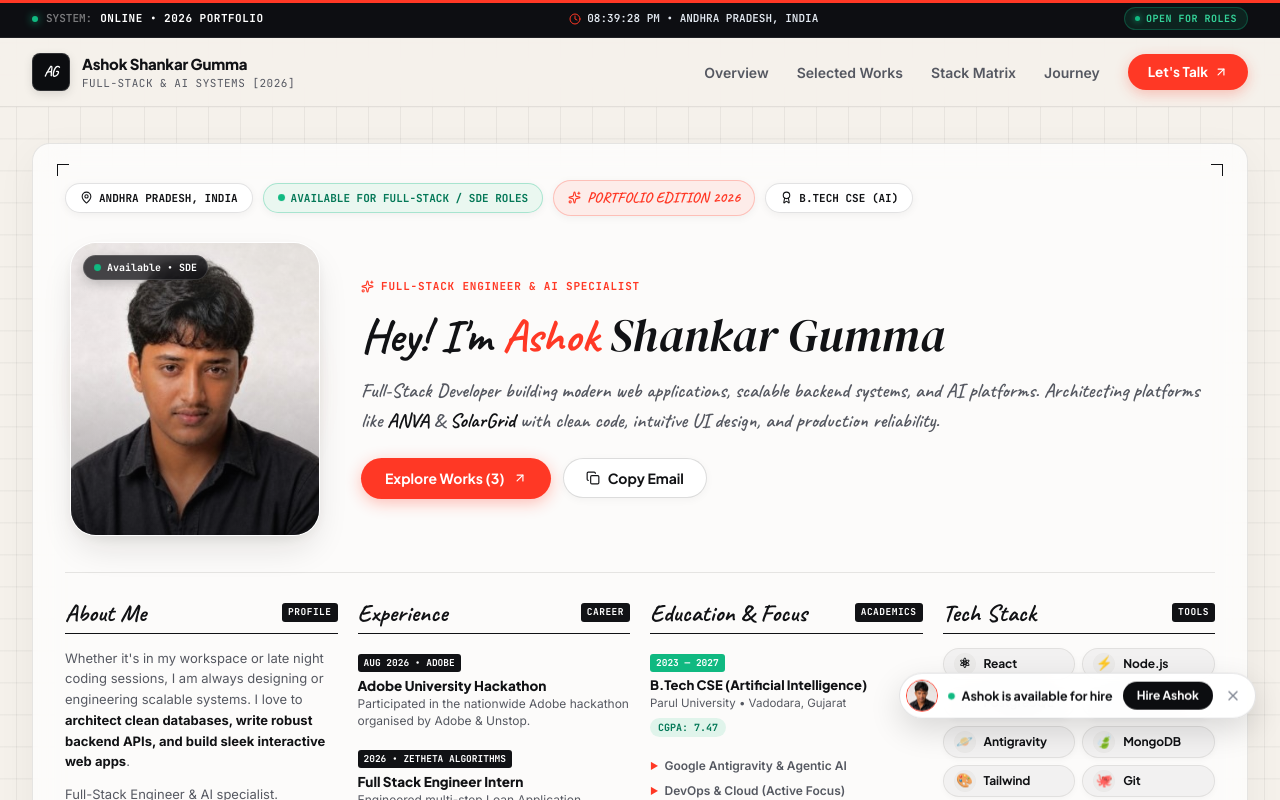
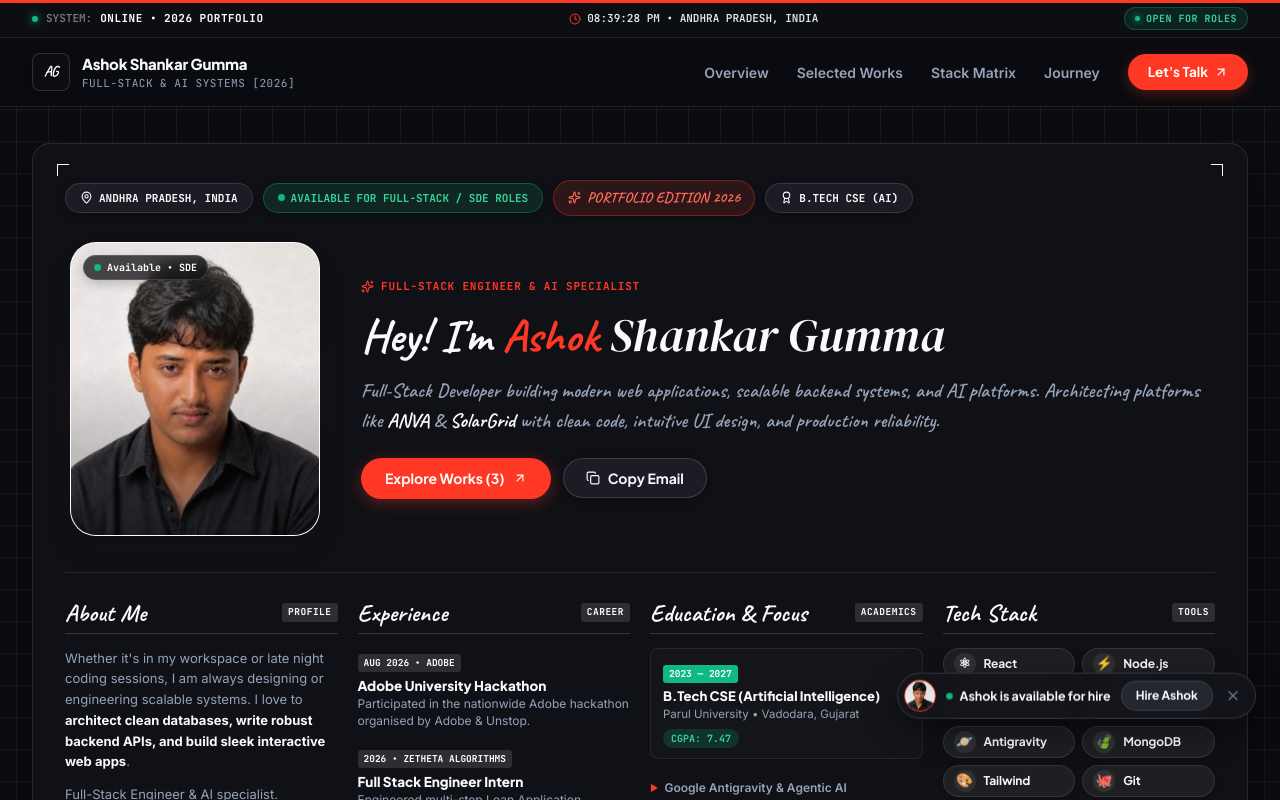
Before and after one commit to Ashok-Gumma/Portfolio, a React (Vite) app: page / in a window 1280 px wide. Shown: the top 800 px of the page. Built offline with nearby package versions, Linux system fonts and the light colour scheme.

Commit message:
feat: implement project aesthetic design system and global CSS architecture

```diff
--- a/src/App.css
+++ b/src/App.css
@@ -289,7 +289,7 @@ html.lenis, html.lenis body {
   position: absolute;
   width: 12px;
   height: 12px;
-  border-color: rgba(20, 21, 24, 0.25);
+  border-color: rgba(255, 255, 255, 0.2);
   pointer-events: none;
 }
 .dark-technical-bg .technical-corner {
@@ -337,8 +337,8 @@ html.lenis, html.lenis body {
   z-index: 100;
   backdrop-filter: blur(16px);
   -webkit-backdrop-filter: blur(16px);
-  background: rgba(245, 241, 235, 0.88);
-  border-bottom: 1px solid rgba(20, 21, 24, 0.08);
+  background: rgba(11, 12, 16, 0.88);
+  border-bottom: 1px solid rgba(255, 255, 255, 0.08);
   transition: all 0.3s ease;
 }
 
@@ -481,8 +481,8 @@ html.lenis, html.lenis body {
 
 .mobile-nav-drawer {
   display: none;
-  background: #FFFFFF;
-  border-bottom: 1px solid rgba(0, 0, 0, 0.1);
+  background: #141519;
+  border-bottom: 1px solid rgba(255, 255, 255, 0.1);
   padding: 18px 24px;
 }
 
@@ -528,12 +528,12 @@ html.lenis, html.lenis body {
 
 .studio-canvas-card {
   position: relative;
-  background: rgba(255, 255, 255, 0.72);
-  border: 1px solid rgba(20, 21, 24, 0.1);
+  background: rgba(18, 19, 24, 0.85);
+  border: 1px solid rgba(255, 255, 255, 0.1);
   border-radius: var(--radius-lg);
   padding: 36px 32px;
   backdrop-filter: blur(14px);
-  box-shadow: 0 12px 40px rgba(0, 0, 0, 0.05);
+  box-shadow: 0 12px 40px rgba(0, 0, 0, 0.4);
 }
 
 @media (max-width: 768px) {
@@ -555,15 +555,15 @@ html.lenis, html.lenis body {
   display: inline-flex;
   align-items: center;
   gap: 6px;
-  background: #FFFFFF;
-  border: 1px solid rgba(20, 21, 24, 0.12);
+  background: #1C1D24;
+  border: 1px solid rgba(255, 255, 255, 0.12);
   border-radius: var(--radius-pill);
   padding: 6px 14px;
   font-family: var(--font-mono);
   font-size: 11px;
   font-weight: 700;
   color: var(--text-main);
-  box-shadow: 0 2px 8px rgba(0, 0, 0, 0.05);
+  box-shadow: 0 2px 8px rgba(0, 0, 0, 0.3);
   cursor: default;
   transition: transform 0.2s ease, box-shadow 0.2s ease;
 }
@@ -577,15 +577,15 @@ html.lenis, html.lenis body {
 }
 
 .stamp-sticker.green-status {
-  background: rgba(16, 185, 129, 0.08);
-  border-color: rgba(16, 185, 129, 0.3);
-  color: #047857;
+  background: rgba(16, 185, 129, 0.12);
+  border-color: rgba(16, 185, 129, 0.35);
+  color: #34D399;
 }
 
 .stamp-sticker.red-accent {
-  background: rgba(255, 56, 37, 0.08);
-  border-color: rgba(255, 56, 37, 0.25);
-  color: var(--accent-red);
+  background: rgba(255, 56, 37, 0.12);
+  border-color: rgba(255, 56, 37, 0.35);
+  color: #FF6B5E;
   font-family: var(--font-curly);
   font-size: 14.5px;
   font-weight: 700;
@@ -842,8 +842,8 @@ html.lenis, html.lenis body {
   align-items: center;
   gap: 8px;
   padding: 10px 22px;
-  background: #FFFFFF;
-  border: 1px solid rgba(20, 21, 24, 0.15);
+  background: #1C1D24;
+  border: 1px solid rgba(255, 255, 255, 0.15);
   color: var(--text-main);
   border-radius: var(--radius-pill);
   font-family: var(--font-display);
@@ -851,13 +851,13 @@ html.lenis, html.lenis body {
   font-weight: 700;
   cursor: pointer;
   transition: all 0.25s ease;
-  box-shadow: 0 2px 8px rgba(0, 0, 0, 0.04);
+  box-shadow: 0 2px 8px rgba(0, 0, 0, 0.3);
 }
 
 .hero-pill-ghost:hover {
   border-color: var(--accent-red);
   color: var(--accent-red);
-  box-shadow: 0 4px 14px rgba(0, 0, 0, 0.08);
+  box-shadow: 0 4px 14px rgba(255, 56, 37, 0.25);
 }
 
 /* --------------------------------------------------------------------------
@@ -869,7 +869,7 @@ html.lenis, html.lenis body {
   gap: 20px;
   margin-top: 32px;
   padding-top: 28px;
-  border-top: 1px solid rgba(20, 21, 24, 0.1);
+  border-top: 1px solid rgba(255, 255, 255, 0.1);
 }
 
 @media (max-width: 1100px) {
@@ -895,7 +895,7 @@ html.lenis, html.lenis body {
   justify-content: space-between;
   margin-bottom: 14px;
   padding-bottom: 8px;
-  border-bottom: 1.5px solid var(--text-main);
+  border-bottom: 1.5px solid rgba(255, 255, 255, 0.15);
 }
 
 .col-title {
@@ -912,7 +912,7 @@ html.lenis, html.lenis body {
   font-family: var(--font-mono);
   font-size: 9.5px;
   font-weight: 700;
-  background: var(--text-main);
+  background: rgba(255, 255, 255, 0.12);
   color: #FFFFFF;
   padding: 2px 6px;
   border-radius: 3px;
@@ -937,13 +937,13 @@ html.lenis, html.lenis body {
   align-items: center;
   gap: 8px;
   padding: 8px 12px;
-  background: rgba(16, 185, 129, 0.08);
-  border: 1px solid rgba(16, 185, 129, 0.25);
+  background: rgba(16, 185, 129, 0.15);
+  border: 1px solid rgba(16, 185, 129, 0.35);
   border-radius: var(--radius-sm);
   font-family: var(--font-mono);
   font-size: 11px;
   font-weight: 700;
-  color: #047857;
+  color: #34D399;
 }
 
 /* Experience Column */
@@ -956,7 +956,7 @@ html.lenis, html.lenis body {
   font-family: var(--font-mono);
   font-size: 9.5px;
   font-weight: 700;
-  background: var(--text-main);
+  background: rgba(255, 255, 255, 0.12);
   color: #FFFFFF;
   padding: 2px 6px;
   border-radius: 3px;
@@ -985,6 +985,10 @@ html.lenis, html.lenis body {
 
 /* Education Column */
 .education-box {
+  background: #141519;
+  border: 1px solid rgba(255, 255, 255, 0.08);
+  border-radius: var(--radius-sm);
+  padding: 10px 12px;
   margin-bottom: 14px;
 }
 
@@ -1017,8 +1021,8 @@ html.lenis, html.lenis body {
   font-family: var(--font-mono);
   font-size: 10px;
   font-weight: 700;
-  background: rgba(16, 185, 129, 0.12);
-  color: #047857;
+  background: rgba(16, 185, 129, 0.18);
+  color: #34D399;
   padding: 2px 8px;
   border-radius: var(--radius-pill);
   margin-top: 4px;
@@ -1059,18 +1063,18 @@ html.lenis, html.lenis body {
   display: flex;
   align-items: center;
   gap: 8px;
-  background: #FFFFFF;
-  border: 1px solid rgba(20, 21, 24, 0.1);
+  background: #1C1D24;
+  border: 1px solid rgba(255, 255, 255, 0.12);
   border-radius: var(--radius-pill);
   padding: 6px 10px;
   cursor: default;
-  box-shadow: 0 2px 6px rgba(0, 0, 0, 0.03);
+  box-shadow: 0 2px 6px rgba(0, 0, 0, 0.2);
   transition: all 0.2s cubic-bezier(0.16, 1, 0.3, 1);
 }
 
 .tech-pill-badge:hover {
   border-color: var(--accent-red);
-  box-shadow: 0 4px 12px rgba(255, 56, 37, 0.14);
+  box-shadow: 0 4px 12px rgba(255, 56, 37, 0.25);
 }
 
 .tech-pill-icon {
@@ -1081,7 +1085,7 @@ html.lenis, html.lenis body {
   width: 22px;
   height: 22px;
   border-radius: 50%;
-  background: rgba(20, 21, 24, 0.04);
+  background: rgba(255, 255, 255, 0.08);
   flex-shrink: 0;
 }
 
@@ -1118,11 +1122,11 @@ html.lenis, html.lenis body {
 }
 
 .polaroid-card {
-  background: #FFFFFF;
+  background: #18191F;
   border-radius: var(--radius-sm);
   padding: 12px 12px 18px;
-  box-shadow: 0 8px 28px rgba(0, 0, 0, 0.08);
-  border: 1px solid rgba(20, 21, 24, 0.08);
+  box-shadow: 0 8px 28px rgba(0, 0, 0, 0.5);
+  border: 1px solid rgba(255, 255, 255, 0.12);
   cursor: pointer;
   position: relative;
 }
@@ -1165,7 +1169,7 @@ html.lenis, html.lenis body {
   border-radius: var(--radius-xs);
   overflow: hidden;
   height: 210px;
-  background: #EAE6DF;
+  background: #101114;
 }
 
 .polaroid-img-wrapper img {
@@ -1435,8 +1439,8 @@ html.lenis, html.lenis body {
 
 .filter-pill-btn {
   position: relative;
-  background: #FFFFFF;
-  border: 1px solid rgba(20, 21, 24, 0.12);
+  background: #141519;
+  border: 1px solid rgba(255, 255, 255, 0.12);
   border-radius: var(--radius-pill);
   padding: 7px 16px;
   font-family: var(--font-display);
@@ -1445,7 +1449,7 @@ html.lenis, html.lenis body {
   color: var(--text-muted);
   cursor: pointer;
   transition: color 0.2s ease, border-color 0.2s ease;
-  box-shadow: 0 2px 6px rgba(0, 0, 0, 0.03);
+  box-shadow: 0 2px 6px rgba(0, 0, 0, 0.2);
   display: inline-flex;
   align-items: center;
   justify-content: center;
@@ -1454,7 +1458,7 @@ html.lenis, html.lenis body {
 
 .filter-pill-btn:hover {
   color: var(--text-main);
-  border-color: rgba(20, 21, 24, 0.25);
+  border-color: rgba(255, 255, 255, 0.25);
 }
 
 .filter-pill-btn .pill-text {
@@ -1466,7 +1470,7 @@ html.lenis, html.lenis body {
 .filter-pill-btn.active {
   color: #FFFFFF;
   border-color: transparent;
-  background: var(--dark-bg);
+  background: var(--accent-red);
 }
 
 .filter-pill-btn.active .pill-text {
@@ -1476,20 +1480,20 @@ html.lenis, html.lenis body {
 .active-pill-glow {
   position: absolute;
   inset: 0;
-  background: var(--dark-bg);
+  background: var(--accent-red);
   border-radius: var(--radius-pill);
   z-index: 1;
-  box-shadow: 0 4px 14px rgba(0, 0, 0, 0.22);
+  box-shadow: 0 4px 14px rgba(255, 56, 37, 0.35);
 }
 
 /* Project Board Card */
 .project-board-card {
   position: relative;
-  background: #FFFFFF;
-  border: 1px solid rgba(20, 21, 24, 0.1);
+  background: #141519;
+  border: 1px solid rgba(255, 255, 255, 0.1);
   border-radius: var(--radius-xl);
   padding: 44px;
-  box-shadow: 0 16px 48px rgba(0, 0, 0, 0.06);
+  box-shadow: 0 16px 48px rgba(0, 0, 0, 0.4);
 }
 
 @media (max-width: 768px) {
@@ -1598,15 +1602,16 @@ html.lenis, html.lenis body {
   font-size: 11px;
   font-weight: 600;
   padding: 4px 10px;
-  background: rgba(20, 21, 24, 0.04);
-  border: 1px solid rgba(20, 21, 24, 0.08);
+  background: rgba(255, 255, 255, 0.06);
+  border: 1px solid rgba(255, 255, 255, 0.1);
   border-radius: var(--radius-pill);
   color: var(--text-main);
   cursor: default;
 }
 
 .project-review-quote-box {
-  background: rgba(20, 21, 24, 0.03);
+  background: #101114;
+  border: 1px solid rgba(255, 255, 255, 0.08);
   border-left: 3px solid var(--accent-red);
   padding: 12px 16px;
   border-radius: 0 var(--radius-sm) var(--radius-sm) 0;
@@ -1673,20 +1678,20 @@ html.lenis, html.lenis body {
   align-items: center;
   gap: 6px;
   padding: 8px 18px;
-  background: var(--dark-bg);
+  background: var(--accent-red);
   color: #FFFFFF;
   border-radius: var(--radius-pill);
   font-family: var(--font-display);
   font-size: 13px;
   font-weight: 700;
   text-decoration: none;
-  box-shadow: 0 4px 14px rgba(0, 0, 0, 0.15);
+  box-shadow: 0 4px 14px rgba(255, 56, 37, 0.3);
   transition: all 0.2s ease;
 }
 
 .btn-project-cta:hover {
-  background: var(--accent-red);
-  box-shadow: 0 6px 18px rgba(255, 56, 37, 0.35);
+  background: var(--accent-red-hover);
+  box-shadow: 0 6px 18px rgba(255, 56, 37, 0.45);
 }
 
 .btn-project-ghost {
@@ -1694,8 +1699,8 @@ html.lenis, html.lenis body {
   align-items: center;
   gap: 6px;
   padding: 8px 18px;
-  background: #FFFFFF;
-  border: 1px solid rgba(20, 21, 24, 0.15);
+  background: #1C1D24;
+  border: 1px solid rgba(255, 255, 255, 0.15);
   color: var(--text-main);
   border-radius: var(--radius-pill);
   font-family: var(--font-display);
@@ -1706,7 +1711,8 @@ html.lenis, html.lenis body {
 }
 
 .btn-project-ghost:hover {
-  border-color: var(--text-main);
+  border-color: var(--accent-red);
+  color: var(--accent-red);
 }
 
 /* Browser Mockup Frame */
@@ -1807,9 +1813,9 @@ html.lenis, html.lenis body {
    -------------------------------------------------------------------------- */
 .skills-matrix-section {
   padding: 80px 0 90px;
-  background: rgba(255, 255, 255, 0.45);
-  border-top: 1px solid rgba(20, 21, 24, 0.06);
-  border-bottom: 1px solid rgba(20, 21, 24, 0.06);
+  background: rgba(16, 17, 21, 0.5);
+  border-top: 1px solid rgba(255, 255, 255, 0.08);
+  border-bottom: 1px solid rgba(255, 255, 255, 0.08);
 }
 
 .skills-search-bar-wrap {
@@ -1830,20 +1836,20 @@ html.lenis, html.lenis body {
 .skills-search-input {
   width: 100%;
   padding: 12px 42px 12px 42px;
-  background: #FFFFFF;
-  border: 1.5px solid rgba(20, 21, 24, 0.12);
+  background: #141519;
+  border: 1.5px solid rgba(255, 255, 255, 0.12);
   border-radius: var(--radius-pill);
   font-family: var(--font-sans);
   font-size: 14px;
   color: var(--text-main);
   outline: none;
-  box-shadow: 0 4px 14px rgba(0, 0, 0, 0.04);
+  box-shadow: 0 4px 14px rgba(0, 0, 0, 0.2);
   transition: all 0.2s ease;
 }
 
 .skills-search-input:focus {
   border-color: var(--accent-red);
-  box-shadow: 0 4px 18px rgba(255, 56, 37, 0.15);
+  box-shadow: 0 4px 18px rgba(255, 56, 37, 0.25);
 }
 
 .clear-search-btn {
@@ -1878,18 +1884,18 @@ html.lenis, html.lenis body {
 }
 
 .skill-matrix-card {
-  background: #FFFFFF;
-  border: 1px solid rgba(20, 21, 24, 0.1);
+  background: #141519;
+  border: 1px solid rgba(255, 255, 255, 0.1);
   border-radius: var(--radius-lg);
   padding: 24px 22px;
-  box-shadow: 0 4px 18px rgba(0, 0, 0, 0.04);
+  box-shadow: 0 4px 18px rgba(0, 0, 0, 0.3);
   transition: all 0.25s ease;
 }
 
 .skill-matrix-card.highlighted-card {
   border-color: var(--accent-red);
-  box-shadow: 0 8px 28px rgba(255, 56, 37, 0.18);
-  background: rgba(255, 255, 255, 0.98);
+  box-shadow: 0 8px 28px rgba(255, 56, 37, 0.25);
+  background: #1C1D24;
 }
 
 .skill-matrix-card.dimmed-card {
@@ -1902,13 +1908,13 @@ html.lenis, html.lenis body {
   gap: 12px;
   margin-bottom: 16px;
   padding-bottom: 12px;
-  border-bottom: 1px solid rgba(20, 21, 24, 0.08);
+  border-bottom: 1px solid rgba(255, 255, 255, 0.08);
 }
 
 .skill-icon-wrap {
   width: 36px;
   height: 36px;
-  background: rgba(255, 56, 37, 0.08);
+  background: rgba(255, 56, 37, 0.12);
   color: var(--accent-red);
   border-radius: var(--radius-sm);
   display: flex;
@@ -1934,8 +1940,8 @@ html.lenis, html.lenis body {
   font-size: 11.5px;
   font-weight: 600;
   padding: 5px 12px;
-  background: rgba(20, 21, 24, 0.04);
-  border: 1px solid rgba(20, 21, 24, 0.08);
+  background: rgba(255, 255, 255, 0.06);
+  border: 1px solid rgba(255, 255, 255, 0.1);
   border-radius: var(--radius-pill);
   color: var(--text-main);
   cursor: default;
@@ -1969,11 +1975,11 @@ html.lenis, html.lenis body {
 }
 
 .timeline-column-card {
-  background: #FFFFFF;
-  border: 1px solid rgba(20, 21, 24, 0.1);
+  background: #141519;
+  border: 1px solid rgba(255, 255, 255, 0.1);
   border-radius: var(--radius-xl);
   padding: 36px 30px;
-  box-shadow: 0 8px 30px rgba(0, 0, 0, 0.05);
+  box-shadow: 0 8px 30px rgba(0, 0, 0, 0.3);
 }
 
 .timeline-card-header {
@@ -1982,7 +1988,7 @@ html.lenis, html.lenis body {
   gap: 12px;
   margin-bottom: 24px;
   padding-bottom: 16px;
-  border-bottom: 1.5px solid var(--text-main);
+  border-bottom: 1.5px solid rgba(255, 255, 255, 0.15);
 }
 
 .timeline-card-title {
@@ -1993,8 +1999,8 @@ html.lenis, html.lenis body {
 }
 
 .certificate-feature-card {
-  background: rgba(20, 21, 24, 0.02);
-  border: 1px solid rgba(20, 21, 24, 0.08);
+  background: #101114;
+  border: 1px solid rgba(255, 255, 255, 0.08);
   border-radius: var(--radius-md);
   padding: 16px;
   margin-bottom: 16px;
@@ -2003,9 +2009,9 @@ html.lenis, html.lenis body {
 }
 
 .certificate-feature-card:hover {
-  background: #FFFFFF;
+  background: #18191F;
   border-color: var(--accent-red);
-  box-shadow: 0 6px 20px rgba(0, 0, 0, 0.06);
+  box-shadow: 0 6px 20px rgba(255, 56, 37, 0.15);
 }
 
 .certificate-header-row {
@@ -2020,7 +2026,7 @@ html.lenis, html.lenis body {
   font-family: var(--font-mono);
   font-size: 9.5px;
   font-weight: 700;
-  background: var(--text-main);
+  background: rgba(255, 255, 255, 0.12);
   color: #FFFFFF;
   padding: 2px 8px;
   border-radius: 3px;
@@ -2279,14 +2285,14 @@ html.lenis, html.lenis body {
   bottom: 80px;
   right: 24px;
   left: auto;
-  background: rgba(255, 255, 255, 0.94);
-  border: 1px solid rgba(20, 21, 24, 0.12);
+  background: rgba(20, 21, 26, 0.94);
+  border: 1px solid rgba(255, 255, 255, 0.14);
   border-radius: var(--radius-pill);
   padding: 6px 12px 6px 6px;
   display: flex;
   align-items: center;
   gap: 10px;
-  box-shadow: 0 12px 32px rgba(0, 0, 0, 0.14);
+  box-shadow: 0 12px 32px rgba(0, 0, 0, 0.4);
   backdrop-filter: blur(14px);
   z-index: 99;
 }
@@ -2320,7 +2326,8 @@ html.lenis, html.lenis body {
 
 .widget-cta-btn {
   padding: 5px 14px;
-  background: var(--dark-bg);
+  background: #242630;
+  border: 1px solid rgba(255, 255, 255, 0.12);
   color: #FFFFFF;
   font-family: var(--font-display);
   font-size: 12px;
@@ -2491,13 +2498,13 @@ html.lenis, html.lenis body {
   width: 44px;
   height: 44px;
   border-radius: 50%;
-  background: #FFFFFF;
-  border: none;
+  background: #1A1B22;
+  border: 1px solid rgba(255, 255, 255, 0.16);
   cursor: pointer;
   display: flex;
   align-items: center;
   justify-content: center;
-  box-shadow: 0 8px 24px rgba(0, 0, 0, 0.15);
+  box-shadow: 0 8px 24px rgba(0, 0, 0, 0.4);
   z-index: 99;
 }
 
@@ -2511,7 +2518,7 @@ html.lenis, html.lenis body {
 .scroll-arrow-icon {
   position: relative;
   z-index: 2;
-  color: var(--text-main);
+  color: #FFFFFF;
   display: flex;
   align-items: center;
   justify-content: center;
--- a/src/index.css
+++ b/src/index.css
@@ -9,16 +9,16 @@
   --font-itim: 'Itim', cursive;
   --font-editorial: 'Newsreader', Georgia, serif;
 
-  /* Modern High-End Editorial Palette */
-  --bg-cream: #F5F1EB;
-  --bg-cream-surface: #FCFAF6;
-  --bg-cream-dark: #EAE4DA;
-  --grid-line: rgba(20, 21, 24, 0.06);
-  --grid-dot: rgba(20, 21, 24, 0.12);
+  /* Modern High-End Technical Black Palette */
+  --bg-cream: #0B0C10;
+  --bg-cream-surface: #141519;
+  --bg-cream-dark: #060709;
+  --grid-line: rgba(255, 255, 255, 0.055);
+  --grid-dot: rgba(255, 255, 255, 0.1);
 
-  --text-main: #111215;
-  --text-muted: #555861;
-  --text-light: #848995;
+  --text-main: #F8FAFC;
+  --text-muted: #94A3B8;
+  --text-light: #64748B;
 
   --accent-red: #FF3825;
   --accent-red-hover: #E32D1B;
@@ -98,11 +98,11 @@ body {
   background: var(--bg-cream);
 }
 ::-webkit-scrollbar-thumb {
-  background: #C4BEB3;
+  background: #2D313D;
   border-radius: 4px;
 }
 ::-webkit-scrollbar-thumb:hover {
-  background: #A09A8F;
+  background: #3E4454;
 }
 
 #root {
```
